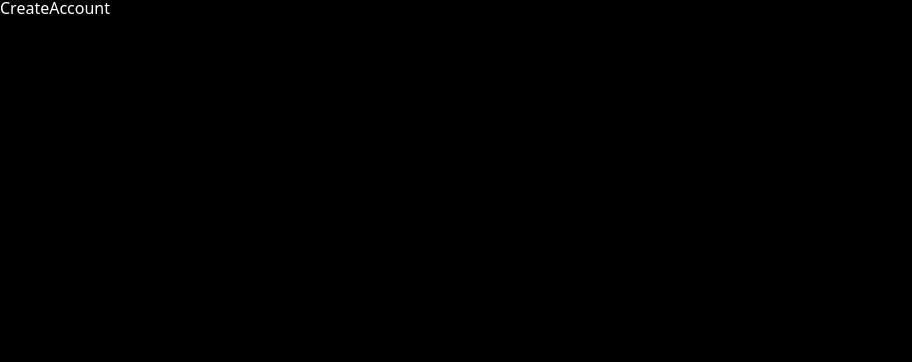
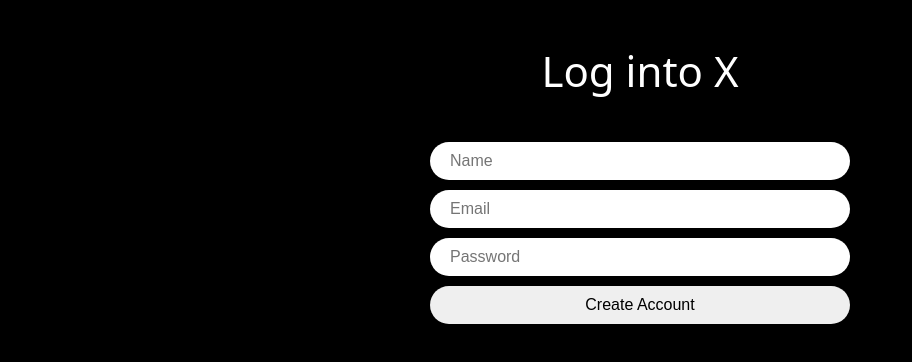
Before and after one commit to lgu7365/nwitter-reloaded, a React (Vite) app: page /create-account in a window 1280 px wide. Shown: the top 362 px of the page, without its empty margins (0-912 px from the left). Built offline with nearby package versions, Linux system fonts and the light colour scheme; the HTML template or start-up script is replaced by a standard one.

Commit message:
create-account

```diff
--- a/src/App.tsx
+++ b/src/App.tsx
@@ -4,10 +4,11 @@
 import Profile from "./routes/profile"
 import Login from "./routes/login"
 import CreateAccount from "./routes/create-account"
-import { createGlobalStyle } from "styled-components";
+import styled, { createGlobalStyle } from "styled-components";
 import reset from "styled-reset";
 import { useEffect, useState } from "react"
 import LoadingScreen from "./components/loading-screen"
+import { auth } from "./firebase"
 
 const router = createBrowserRouter([
   {
@@ -46,24 +47,30 @@
   }
 `;
 
+const Wrapper = styled.div`
+  height: 100vh;
+  display: flex;
+  justify-content: center;
+`;
+
 function App() {
   const [isLoading, setLoading] = useState(true);
   const init = async () => {
-    setTimeout(() => setLoading(false), 2000);
-    //setLoading(false);
+    await auth.authStateReady();
+    setLoading(false);
   };
   useEffect(() => {
     init();
   }, []);
   return (
-    <>
+    <Wrapper>
       <GlobalStyles />
       {
         isLoading ?
         <LoadingScreen /> :
         <RouterProvider router={router} />
       }
-    </>
+    </Wrapper>
   )
 }
 
--- a/src/firebase.ts
+++ b/src/firebase.ts
@@ -1,4 +1,5 @@
 import { initializeApp } from "firebase/app";
+import { getAuth } from "firebase/auth";
 
 const firebaseConfig = {
   apiKey: "AIzaSyDG0yXsaSKPcOAy7chmFBS-Y_7V5QunZKw",
@@ -10,3 +11,5 @@
 };
 
 const app = initializeApp(firebaseConfig);
+
+export const auth = getAuth(app);
--- a/src/routes/create-account.tsx
+++ b/src/routes/create-account.tsx
@@ -1,7 +1,86 @@
+import { styled } from "styled-components";
+import { useState } from "react"
+
+const Wrapper = styled.div`
+    height: 100%;
+    display: flex;
+    flex-direction: column;
+    align-items: center;
+    width: 420px;
+    padding: 50px 0px;
+`;
+
+const Title = styled.h1`
+    font-size: 42px;
+`;
+
+const Form = styled.form`
+    margin-top: 50px;
+    display: flex;
+    flex-direction: column;
+    gap: 10px;
+    width: 100%;
+`;
+
+const Input = styled.input`
+    padding: 10px 20px;
+    border-radius: 50px;
+    border: none;
+    width: 100%;
+    font-size: 16px;
+    &[type="submit"] {
+        cursor: pointer;
+        &:hover {
+        opacity: 0.8;
+        }
+    }
+`;
+
+const Error = styled.span`
+    font-weight: 600;
+    color: tomato;
+`;
+
 export default function CreateAccount() {
+    const [isLoading, setLoading] = useState(false);
+    const [name, setName] = useState("");
+    const [email, setEmail] = useState("");
+    const [password, setPassword] = useState("");
+    const [error, setError] = useState("");
+    const onChange = (e: React.ChangeEvent<HTMLInputElement>) => {
+        const {
+            target: {name, value},
+        } = e;
+        if(name === "name") {
+            setName(value);
+        }
+        if(name === "email") {
+            setEmail(value);
+        }
+        if(name === "password") {
+            setPassword(value);
+        }
+    }
+    const onSubmit = (e: React.FormEvent<HTMLFormElement>) => {
+        e.preventDefault();
+        try {
+
+        } catch(e){
+
+        } finally {
+            setLoading(false);
+        }
+    }
     return (
-        <>
-            <h1>CreateAccount</h1>
-        </>
-    )
+        <Wrapper>
+            <Title>Log into X</Title>
+            <Form onSubmit={onSubmit}>
+                <Input name="name" value={name} placeholder="Name" type="text" onChange={onChange} required />
+                <Input name="email" value={email} placeholder="Email" type="email" onChange={onChange} required />
+                <Input name="password" value={password} placeholder="Password" type="password" onChange={onChange} required />
+                <Input type="submit" value={isLoading ? "Loading..." : "Create Account"} />
+            </Form>
+            {error !== "" ? <Error>{error}</Error> : null}
+        </Wrapper>
+    );
 }
```
